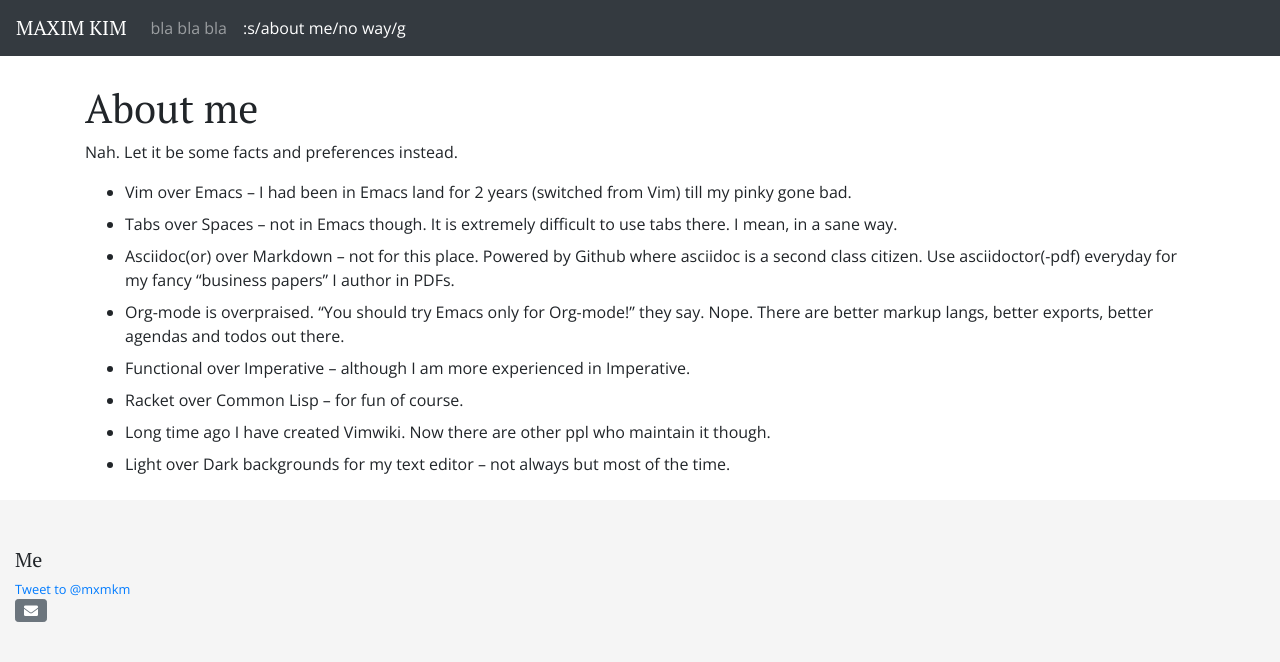
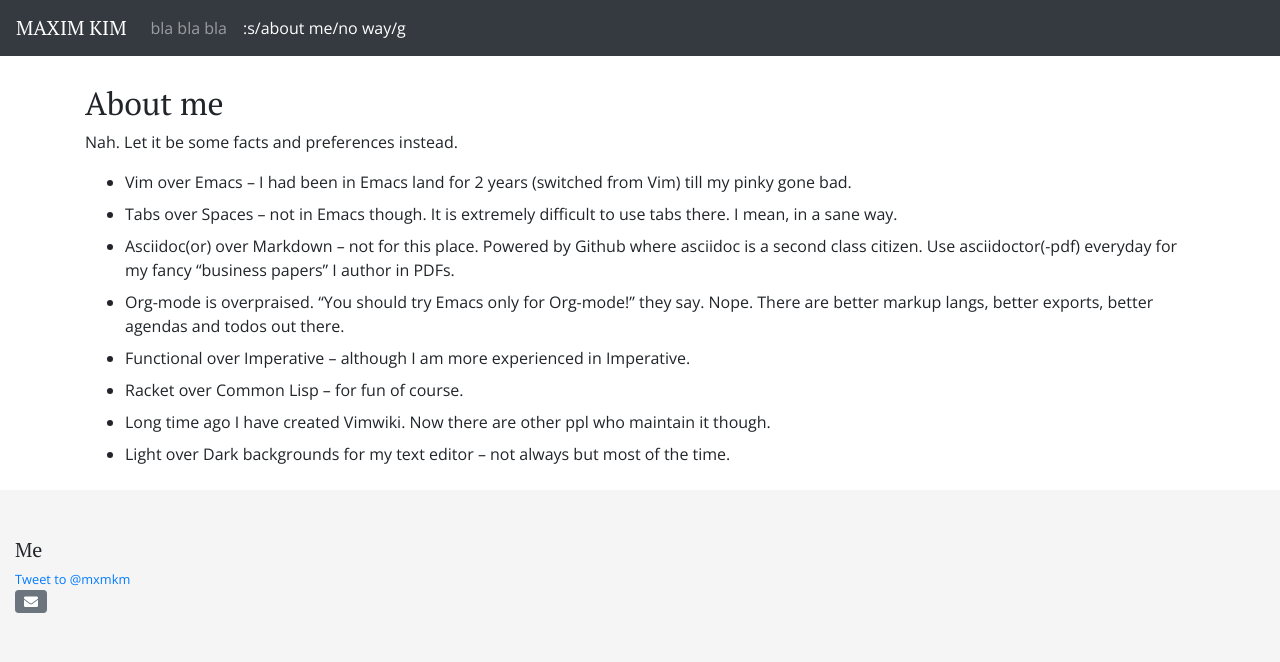
Before and after one commit to habamax/habamax.github.io, a Jekyll site: the page built from about.md, in a window 1280 px wide. Shown: the top 662 px of the page. Built offline with Jekyll 4.4.1, drawn with Linux system fonts in a browser that asks for light colours; nearby versions of some CDN libraries; comment, search, counter and statistics services are not loaded.

Commit message:
smaller h1

```diff
--- a/_sass/main.scss
+++ b/_sass/main.scss
@@ -25,6 +25,11 @@ footer {
 h1,h2,h3,h4,h5,h6 {
 	font-family: 'PT Serif', serif;
 }
+
+h1, .h1 {
+	font-size: 2rem;
+}
+
 h1 > a {
 	color: #000;
 }
```
